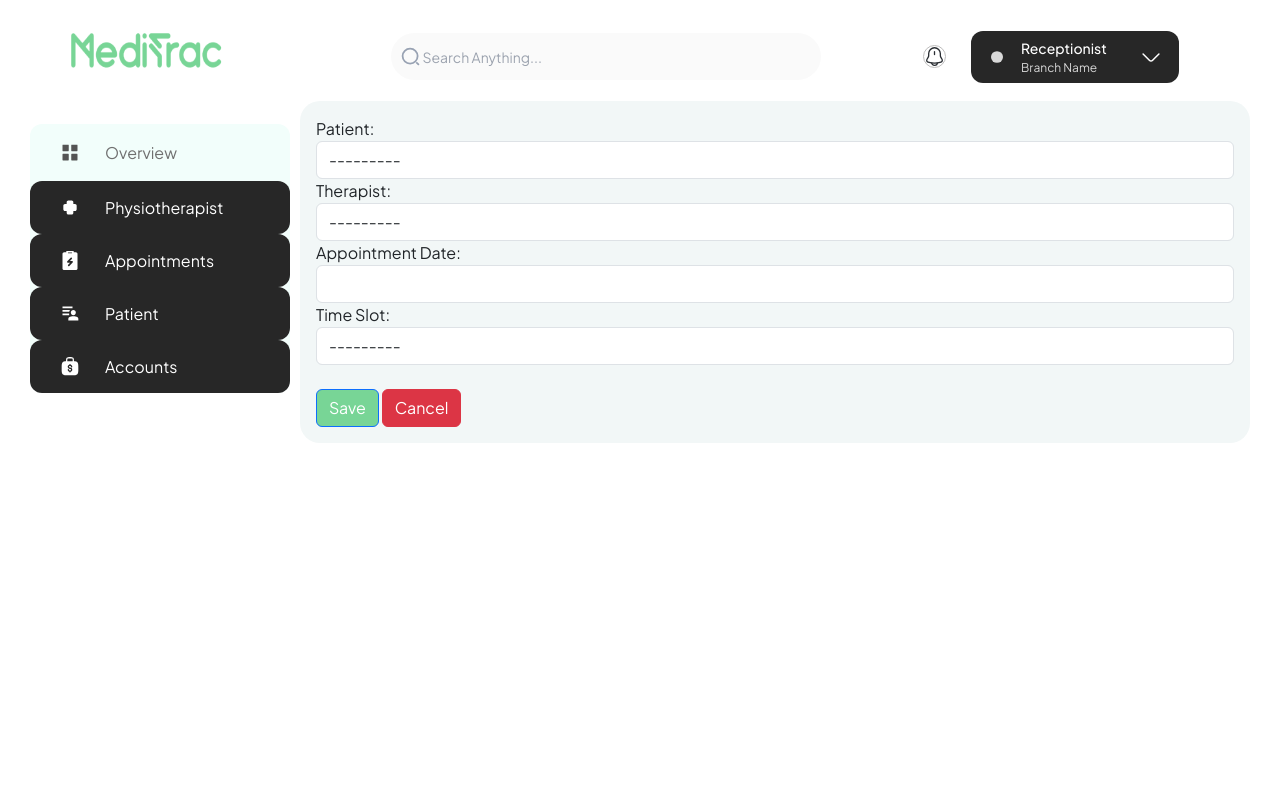
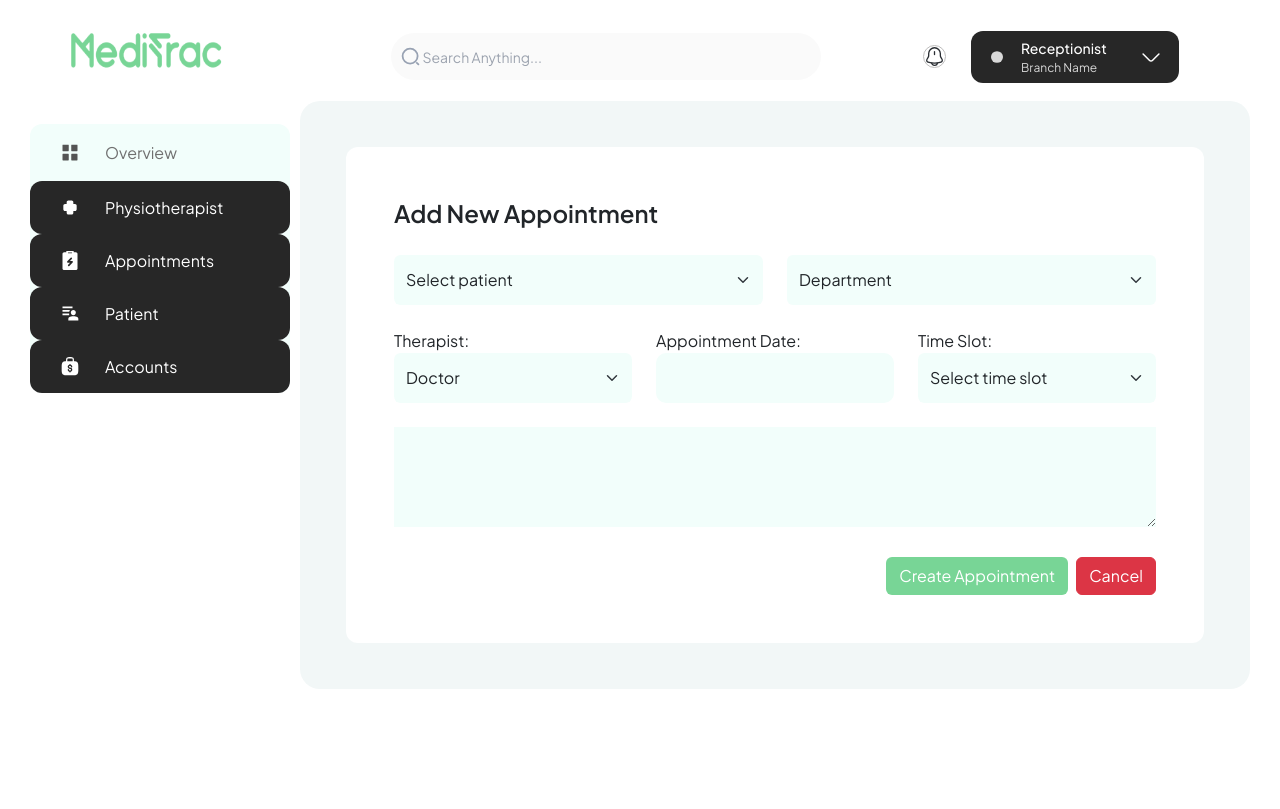
Before and after one commit to Godwingodu/CLINIC_management, a Django app: page /reception/appointment/schedule/ in a window 1280 px wide. Before the commit the page ends 443 px from the top, so only its background shows below. Run offline with Django 4.2, Linux system fonts and the light colour scheme; data comes from the database, SQL or seed files in the repository; parts of the project's set-up code (start-up, migrations or seed data) failed here and were passed over; some libraries are stand-ins or nearby versions.

Commit message:
added appointment creation form

```diff
--- a/receptionist/forms.py
+++ b/receptionist/forms.py
@@ -328,15 +328,24 @@ class PrescriptionForm(forms.ModelForm):
 
 
 class AppointmentForm(forms.ModelForm):
+    speciality_filter = forms.ModelChoiceField(
+        queryset=Speciality.objects.all(),
+        empty_label="Department",
+        required=False,
+        widget=forms.Select(attrs={'class': 'form-select'}),
+    )
+
     class Meta:
         model = Appointment
-        fields = ['patient', 'therapist', 'appointment_date', 'time_slot', 'status']
+        fields = ['patient', 'therapist', 'appointment_date', 'time_slot', 'status', 'remarks']
         widgets = {
-            'patient': forms.Select(attrs={'class': 'form-control'}),
-            'therapist': forms.Select(attrs={'class': 'form-control'}),
+            'patient': forms.Select(attrs={'class': 'form-select'}),
+            # 'speciality': forms.Select(attrs={'class: form-select'}),
+            'therapist': forms.Select(attrs={'class': 'form-select'}),
             'appointment_date': forms.DateInput(attrs={'class': 'form-control datepicker'}),
-            'time_slot': forms.Select(attrs={'class': 'form-control'}),
+            'time_slot': forms.Select(attrs={'class': 'form-select'}),
             'status': forms.Select(attrs={'class': 'form-control'}),
+            'remarks': forms.Textarea(attrs={'class': 'form-textarea'})
         }
 
 
@@ -355,6 +364,19 @@ class AppointmentForm(forms.ModelForm):
     def __init__(self, *args, **kwargs):
         patient = kwargs.pop('patient', None)
         super().__init__(*args, **kwargs)
+
+        self.fields['patient'].empty_label = "Select patient"
+        self.fields['therapist'].empty_label = "Doctor"
+        self.fields['time_slot'].empty_label = "Select time slot"
+        self.fields['status'].empty_label = "Select status"
+
+        if 'speciality_filter' in self.data:
+            speciality_id = int(self.data.get('speciality_filter'))
+            # Modify the queryset for 'therapist' field based on the selected speciality
+            self.fields['therapist'].queryset = Therapist.objects.filter(speciality=speciality_id)
+
+
+
 
         if patient:
             self.fields['patient'].initial = patient
--- a/receptionist/models.py
+++ b/receptionist/models.py
@@ -230,6 +230,7 @@ class Appointment(models.Model):
     created_at = models.DateTimeField(auto_now_add=True)
     updated_at = models.DateTimeField(auto_now=True)
     status = models.CharField(max_length=20, choices=APPOINTMENT_STATUS, default=PENDING)
+    remarks = models.TextField()
     invoice = models.OneToOneField('Invoice', null=True, blank=True, on_delete=models.SET_NULL, related_name='related_appointment')
 
     class Meta:
--- a/receptionist/urls.py
+++ b/receptionist/urls.py
@@ -28,6 +28,7 @@ urlpatterns = [
  # Appointment URLs
     path('appointment/<int:appointment_id>/', views.get_appointment_detail, name='get_appointment_detail'),
     path('appointment/schedule/', views.schedule_appointment, name='schedule_appointment'),
+    path('filter_doctors/', views.filter_doctors, name='filter_doctors'), # to filter doctors in the appointment form based on speciality
     path('appointment/schedule/<int:patient_id>/', views.schedule_appointment, name='schedule_appointment_with_patient'),
     path('appointment/list/', views.list_appointments, name='list_appointments'),
     path('appointment/delete/<int:appointment_id>/', views.delete_appointment, name='delete_appointment'),
--- a/receptionist/views.py
+++ b/receptionist/views.py
@@ -453,10 +453,15 @@ def get_therapists_list():
     return therapists_list
 
 
+# to get available therapists on selecting a speciality
 
-
-
-
+def filter_doctors(request):
+    speciality_id = request.GET.get('specialities')  # Assuming you pass the speciality as a GET parameter
+    if speciality_id:
+        # Perform the filtering logic to get a queryset of doctors based on speciality
+        doctors = Therapist.objects.filter(specialities=speciality_id).values('id', 'name')  # Adjust the fields accordingly
+        return JsonResponse(list(doctors), safe=False)
+    return JsonResponse([], safe=False)
 
 
 
--- a/templates/reception/patient_list.html
+++ b/templates/reception/patient_list.html
@@ -182,7 +182,7 @@
                     <td>{{ patient.gender }}</td>
                     <td>{{ patient.date_added|date:"Y-m-d" }}</td>
                     <td>{{ patient.date_added|time:"H:i:s" }}</td>
-                    <td>
+                    <td class="d-flex flex-row align-items-center justify-content-center">
                         <a href="{% url 'update_patient' patient.id %}"><img
                                 src="{% static 'images/actions/edit_icon.svg' %}" alt=""></a>
                         <a href="{% url 'delete_patient' patient.id %}"><img
@@ -190,7 +190,7 @@
                         <!-- <a href="{% url 'patient_profile' patient.id %}" data-patient-id="{{ patient.id }}"
                             data-toggle="modal" data-target="#patientProfileModal"><img src="{% static 'images/actions/eye_icon_dark.svg' %}" alt="">
                         </a> -->
-                        <button class="view-button" data-user-id={{patient.id}}>View</button>
+                        <button class="view-button" data-user-id={{patient.id}}><img src="{% static 'images/actions/eye_icon_dark.svg' %}" alt=""></button>
                     </td>
                 </tr>
                 {% endfor %}
--- a/templates/reception/schedule_appointment.html
+++ b/templates/reception/schedule_appointment.html
@@ -3,35 +3,108 @@
 
 
 {% block content %}
+
+<head>
+  <style>
+    .custom-inner-wrapper {
+      margin: 30px;
+      background-color: #f9f9f9;
+      border-radius: 20px;
+    }
+
+    .custom-container {
+      background-color: white;
+      padding: 10px;
+      border-radius: 12px;
+    }
+
+    .form-title {
+      font-size: 1.5rem;
+      font-weight: 700;
+    }
+
+    .input-container input,
+    .form-check {
+      border: none;
+      border-radius: 10px;
+      min-height: 50px !important;
+      background-color: #f2fefb;
+    }
+
+    /* input select field */
+
+    .form-select {
+      background-color: #f2fefb !important;
+      border: none !important;
+      min-height: 50px;
+    }
+
+    /* input textarea */
+
+    .form-textarea {
+      background-color: #f2fefb !important;
+      height: 100px;
+      border: none !important;
+      width: 100%;
+    }
+
+
+    .button-green {
+      background-color: #78D596 !important;
+      color: #ffffff !important;
+    }
+  </style>
+</head>
+
+<div class="custom-inner-wrapper">
+  <div class="container custom-container p-5">
+    <div class="form-title mb-4">Add New Appointment</div>
     <form id="appointmentForm" method="post">
       {% csrf_token %}
 
-  <div class="form-group">
-    <label for="id_patient">Patient:</label>
+      <div class="row mb-4">
+        <div class="col-md-6 input-container">
           {{ form.patient|add_class:"form-control" }}
         </div>
 
-  <div class="form-group">
+        <divv class="col-md-6">
+          {{ form.speciality_filter }}
+        </divv>
+
+      </div>
+
+      <div class="row mb-4">
+        <div class="col-md-4 input-container">
           <label for="id_therapist">Therapist:</label>
           {{ form.therapist|add_class:"form-control" }}
         </div>
 
-  <div class="form-group">
+        <div class="col-md-4 input-container">
           <label for="id_appointment_date">Appointment Date:</label>
           {{ form.appointment_date|add_class:"form-control" }}
           <div id="dateError" class="text-danger"></div>
         </div>
 
-  <div class="form-group">
+        <div class="col-md-4 input-container">
           <label for="id_time_slot">Time Slot:</label>
           {{ form.time_slot|add_class:"form-control" }}
         </div>
+      </div>
 
-  <div class="form-group mt-4">
-    <button type="submit" class="btn btn-primary" style="background-color: #78D596;">Save</button>
+      <div class="row mb-4">
+        <div class="col-12">
+          {{ form.remarks }}
+        </div>
+      </div>
+
+      <div class="d-flex flex-row align-items-center justify-content-end">
+        <button type="submit" class="btn button-green mx-2">Create Appointment</button>
         <a href="{% url 'list_appointments' %}" class="btn btn-danger">Cancel</a>
       </div>
     </form>
+  </div>
+</div>
+
 {% endblock %}
 {% block additional_js %}
 <script>
@@ -102,4 +175,44 @@
     }
   }
 </script>
+
+<script>
+  $(document).ready(function () {
+    // Get a reference to the speciality_filter field
+    const specialityFilter = $('#id_speciality_filter');
+
+    // Get a reference to the therapist field
+    const therapistField = $('#id_therapist');
+
+    // Add an event listener to the speciality_filter field
+    specialityFilter.on('change', function () {
+      // Get the selected speciality value
+      const selectedSpeciality = $(this).val();
+
+      // Make an AJAX request to a view or API endpoint
+      $.ajax({
+        url: '/reception/filter_doctors/',  // Replace with the actual endpoint URL
+        data: {
+          specialities: selectedSpeciality,
+        },
+        success: function (data) {
+          // Clear existing options and add a default option
+          therapistField.empty();
+          therapistField.append($('<option>', {
+            value: '',
+            text: 'Select a therapist',  // Change this text as needed
+          }));
+
+          // Add options for each doctor from the data array
+          $.each(data, function (index, doctor) {
+            therapistField.append($('<option>', {
+              value: doctor.id,
+              text: doctor.name,
+            }));
+          });
+        },
+      });
+    });
+  });
+</script>
 {% endblock %}
```
Also changed, not shown: clinic_app/settings.py (+8 -8 lines), receptionist/migrations/0002_appointment_remarks_alter_patient_profile_photo.py (added), 1 other file. Lines whose indentation alone changed are shown as unchanged.
